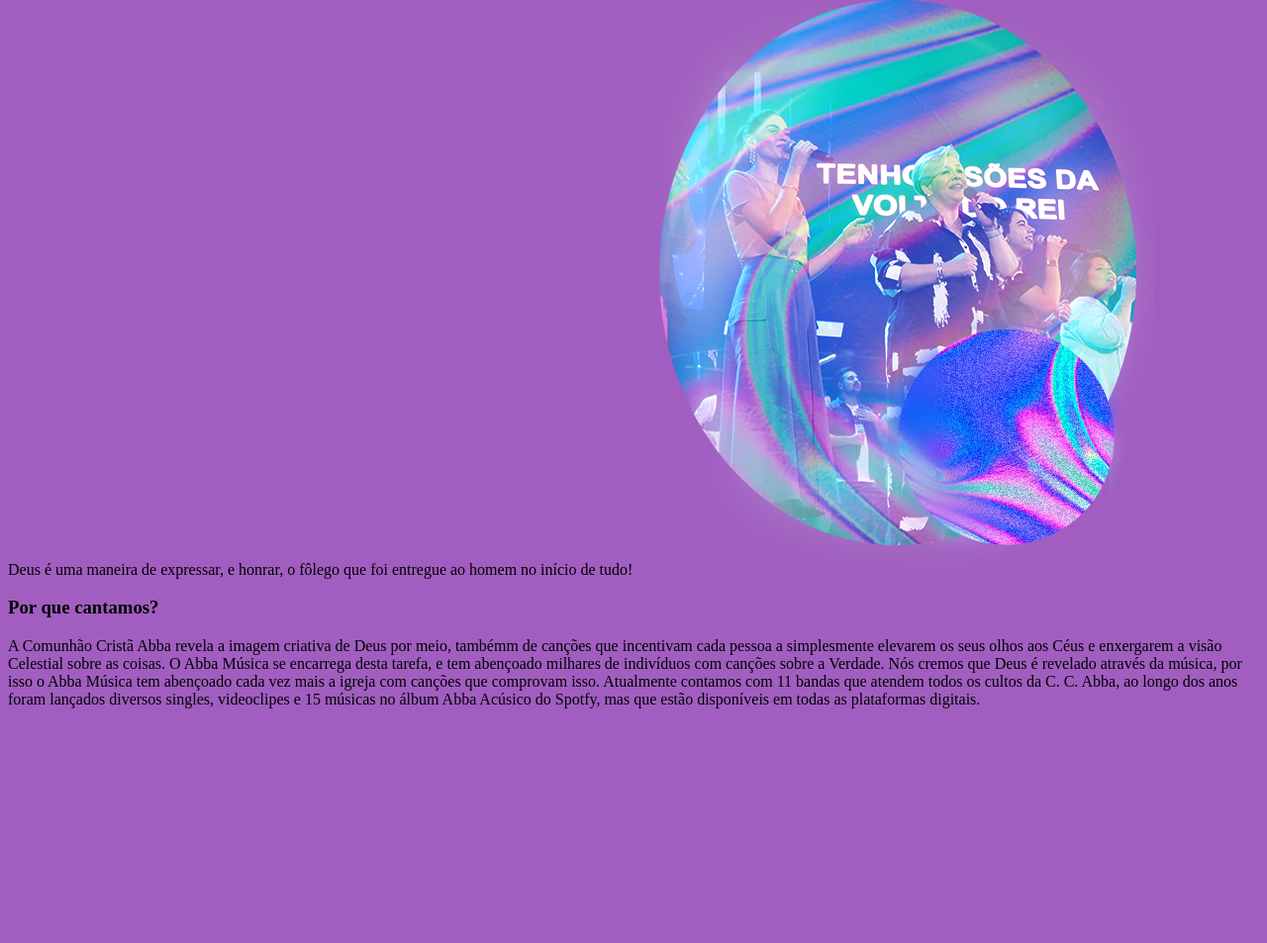
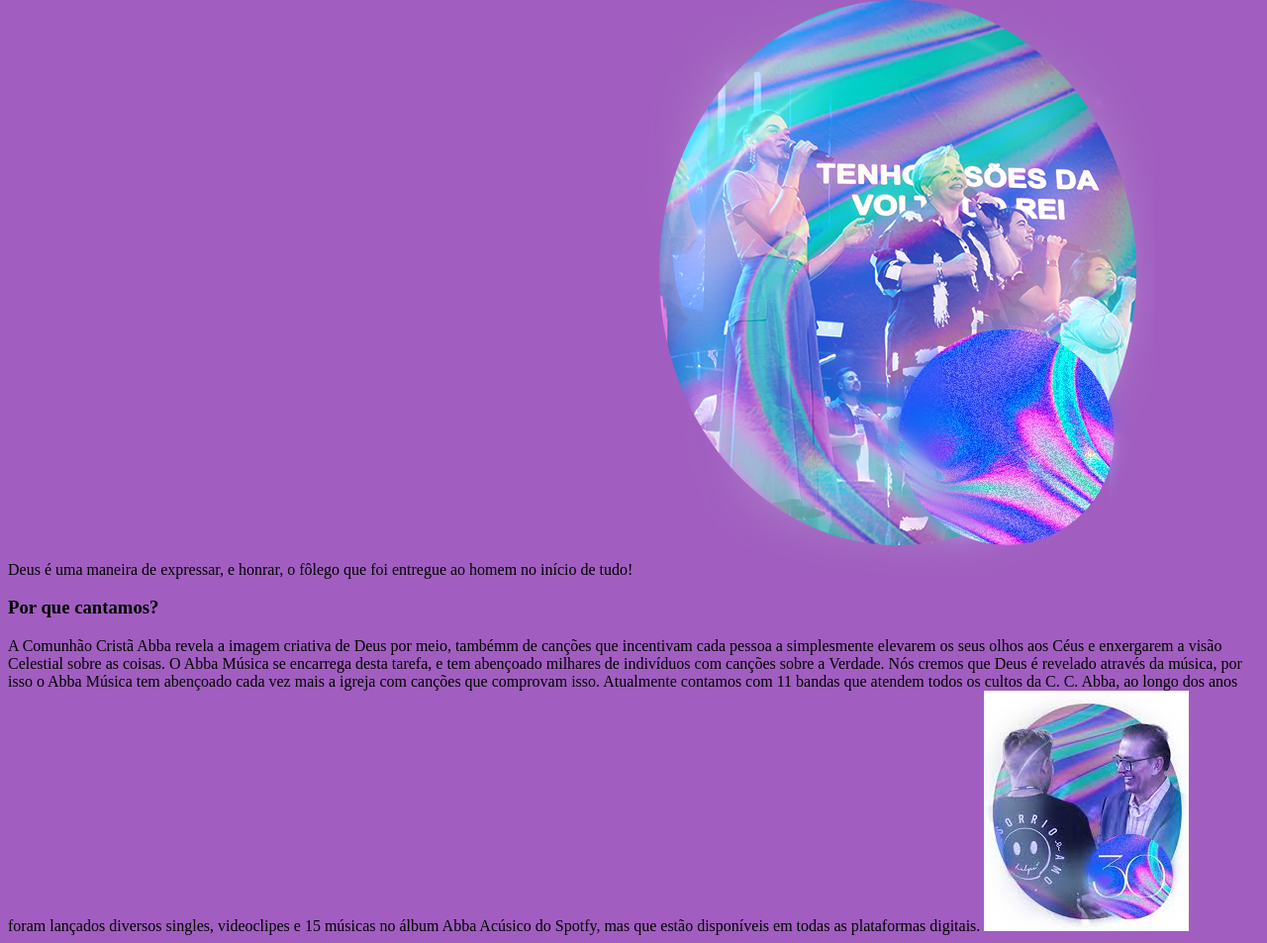
Before and after one commit to stefanoleticia/provaLeticiaValentim, a plain HTML site: page index.html in a window 1280 px wide. Shown: the part 234-1187 px from the top of the page at 99% size. Before the commit the page ends 958 px from the top, so only its background shows below. Drawn offline with Linux system fonts and the light colour scheme.

Commit message:
Update index.html

```diff
--- a/index.html
+++ b/index.html
@@ -17,6 +17,6 @@
     <p1>A Comunhão Cristã Abba revela a imagem criativa de Deus por meio, tambémm de canções que incentivam cada pessoa a simplesmente elevarem os seus olhos aos Céus e enxergarem a visão Celestial sobre as coisas. O Abba Música se encarrega desta tarefa, e tem abençoado milhares de indivíduos com canções sobre a Verdade.</p1>
     <p2>Nós cremos que Deus é revelado através da música, por isso o Abba Música tem abençoado cada vez mais a igreja com canções que comprovam isso.</p2>
     <p3>Atualmente contamos com 11 bandas que atendem todos os cultos da C. C. Abba, ao longo dos anos foram lançados diversos singles, videoclipes e 15 músicas no álbum Abba Acúsico do Spotfy, mas que estão disponíveis em todas as plataformas digitais.</p3>
-<img class="img2" src="img
+<img class="img2" src="images.jpeg">
 </body>
 </html>
```
